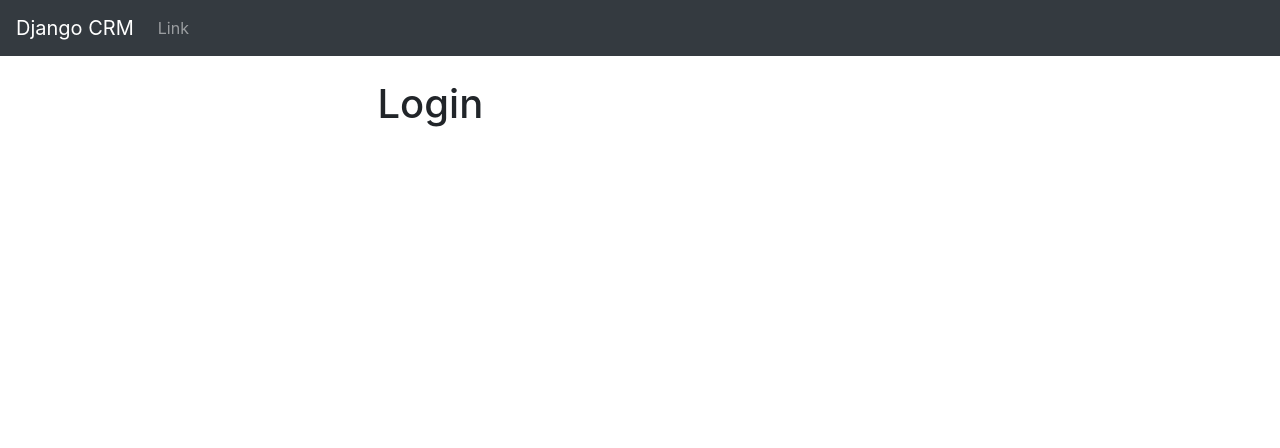
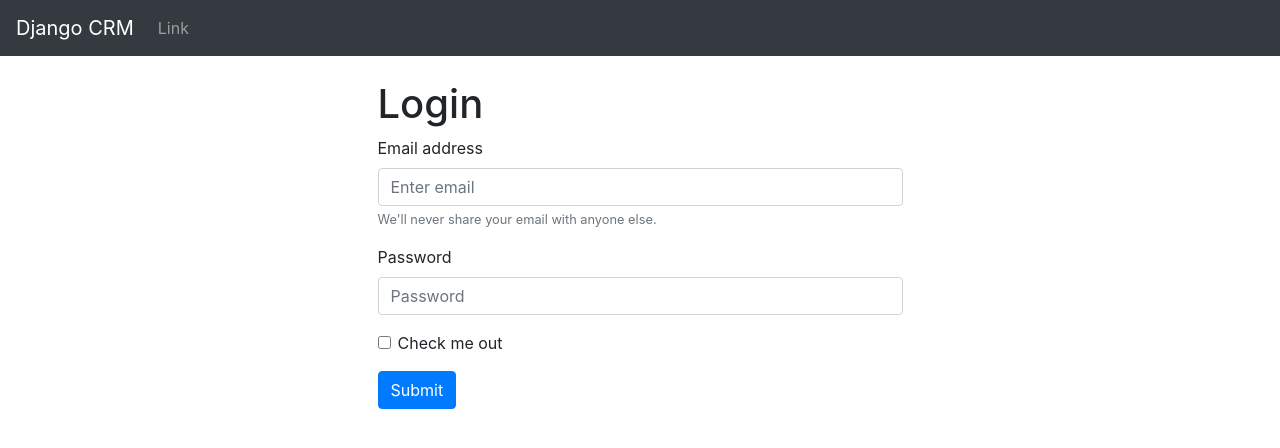
Before and after one commit to fuadeyuboglu/Django-CRM, a Django app: page / in a window 1280 px wide. Shown: the top 448 px of the page. Run offline with Django 4.2, Linux system fonts and the light colour scheme.

Commit message:
Added form template from bootstrap

```diff
--- a/website/templates/home.html
+++ b/website/templates/home.html
@@ -9,7 +9,22 @@
     <form method="POST" action="{% url 'home' %}">
         <!-- cross-site request forgery token -->
         {% csrf_token %}
-
+        <form>
+            <div class="form-group">
+              <label for="exampleInputEmail1">Email address</label>
+              <input type="email" class="form-control" id="exampleInputEmail1" aria-describedby="emailHelp" placeholder="Enter email">
+              <small id="emailHelp" class="form-text text-muted">We'll never share your email with anyone else.</small>
+            </div>
+            <div class="form-group">
+              <label for="exampleInputPassword1">Password</label>
+              <input type="password" class="form-control" id="exampleInputPassword1" placeholder="Password">
+            </div>
+            <div class="form-group form-check">
+              <input type="checkbox" class="form-check-input" id="exampleCheck1">
+              <label class="form-check-label" for="exampleCheck1">Check me out</label>
+            </div>
+            <button type="submit" class="btn btn-primary">Submit</button>
+          </form>
     </form>
 </div>
 
```
